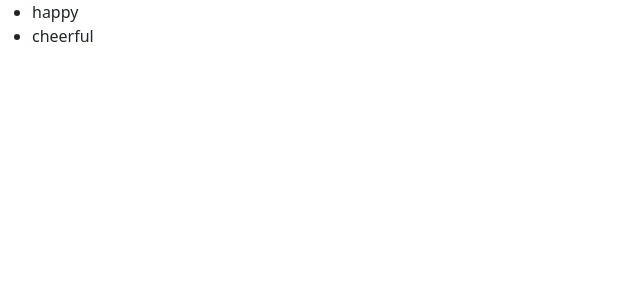
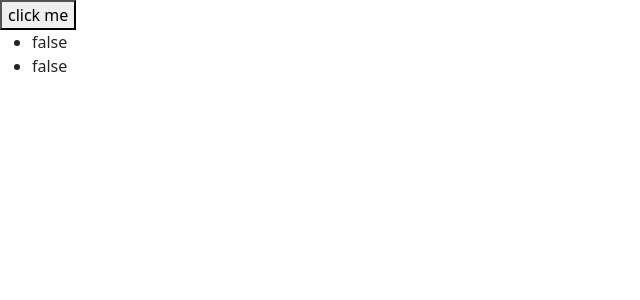
Before and after one commit to Abdullokh-dev/React, a React (Vite) app: page / in a window 1280 px wide. Shown: the top 300 px of the page, without its empty margins (0-640 px from the left). Built offline with nearby package versions, Linux system fonts and the light colour scheme.

Commit message:
Updating Array of Objects

```diff
--- a/src/App.tsx
+++ b/src/App.tsx
@@ -1,25 +1,22 @@
 import {useState} from "react";
 
 function App() {
-  const [tags, setTags] = useState(['happy', 'cheerful']);
+  const [bugs, setBugs] = useState([
+    {id: 1, title: 'Bug 1', fixed: false},
+    {id: 2, title: 'Bug 2', fixed: false},
+  ]);
 
   const handleClick = () => {
-    // Add
-    setTags([ ...tags, 'exciting' ])
-
-    // Remove
-    setTags(tags.filter(tag => tag !== 'happy'))
-
-    // Update
-    // You can use setTags([ ...tags, 'exciting' ]) like Add or
-    setTags(tags.map(tag => tag === 'happy' ? 'happiness' : tag))
+    setBugs(bugs.map(bug => bug.id === 1 ? { ...bug, fixed: true } : bug))
   }
 
   return (
     <>
+      <button onClick={handleClick}>click me</button>
+
       <ul>
-        {tags.map((tag) =>
-          <li key={tag} onClick={handleClick}> {tag} </li>
+        {bugs.map((bug) =>
+          <li key={bug.id}>{bug.fixed.toString()}</li>
         )}
       </ul>
     </>
```
